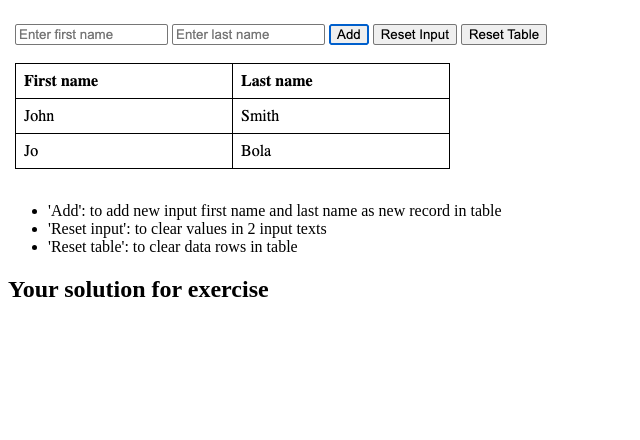
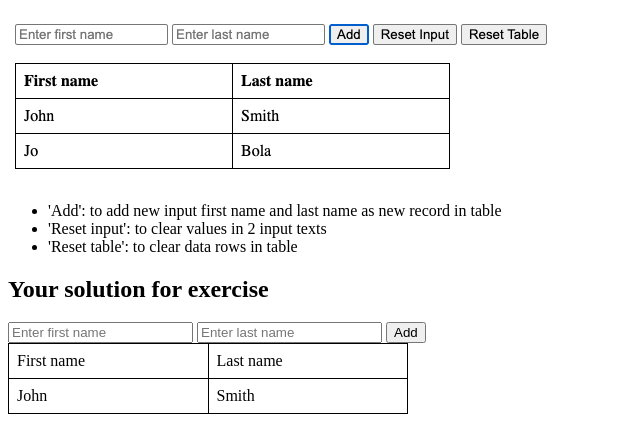
Before and after one commit to ccrmm888/bu-basic-js-2025, a plain HTML site: page contents/js_exercise.html in a window 1280 px wide. Shown: the part 134-574 px from the top of the page, without its empty margins (0-640 px from the left). Drawn offline with Linux system fonts and the light colour scheme.

Commit message:
Exercise

```diff
--- a/contents/js_exercise.html
+++ b/contents/js_exercise.html
@@ -50,6 +50,51 @@
 
     <h2>Your solution for exercise</h2>
 
+
+    <input id="txtFirstname" type="text" placeholder="Enter first name">
+    <input id="txtLastname" type="text" placeholder="Enter last name">
+
+    <input id="btnAdd" type="button" value="Add" onclick="add();">
+    <inout id="btnClearInputs" type="button" value="Clear" onclick="clearInputs();">
+
+    <table>
+        <thead>
+            <tr>
+                <td>
+                    First name
+                </td>
+                <td>
+                    Last name
+                </td>
+            </tr>
+
+        </thead>
+        <tbody>
+            <tr>
+                <td>
+                    John
+                </td>
+                <td>
+                    Smith
+                </td>
+            </tr>
+    </table>
+
+    <script>
+        function add(){
+            firstname = document.getElementById('txtFirstname').value;
+            lastname = document.getElementById('txtLastname').value;
+
+        }
+
+        function clearInputs(){
+            document.getElementById('txtFirstname').value = '';
+            document.getElementById('txtLastname').value = '';
+
+
+        }
+
+    </script>
 </body>
 
 </html>
```
Also changed, not shown: contents/js_dom.html (+1 -1 lines), index.html (+2 -2 lines).
